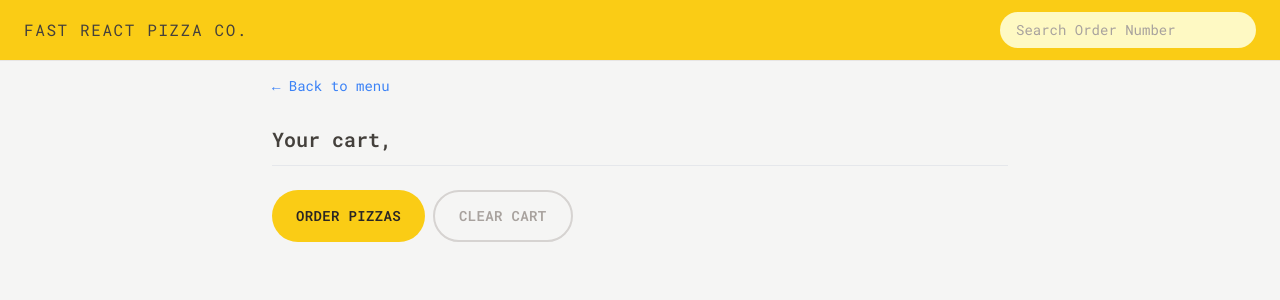
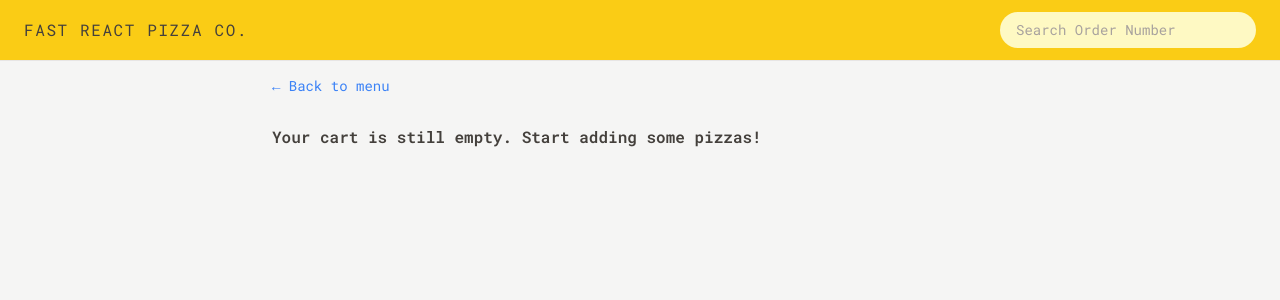
Before and after one commit to SimAndrew/fast-react-pizza, a React (Vite) app: page /cart in a window 1280 px wide. Shown: the top 300 px of the page. Built offline with nearby package versions, Linux system fonts and the light colour scheme.

Commit message:
feat: in (Cart) add (clearCart) functionality, when cart empty display (EmptyCart)

```diff
--- a/src/features/cart/Cart.jsx
+++ b/src/features/cart/Cart.jsx
@@ -1,12 +1,16 @@
 import LinkButton from '../../ui/LinkButton.jsx';
 import Button from '../../ui/Button.jsx';
 import CartItem from './CartItem.jsx';
-import { useSelector } from 'react-redux';
-import { getCart } from './cartSlice.js';
+import { useDispatch, useSelector } from 'react-redux';
+import { clearCart, getCart } from './cartSlice.js';
+import EmptyCart from './EmptyCart.jsx';
 
 function Cart() {
 	const username = useSelector((state) => state.user.username);
 	const cart = useSelector(getCart);
+	const dispatch = useDispatch();
+
+	if (!cart.length) return <EmptyCart />;
 
 	return (
 		<div className="px-4 py-3">
@@ -25,7 +29,9 @@
 					Order pizzas
 				</Button>
 
-				<Button type="secondary">Clear cart</Button>
+				<Button onClick={() => dispatch(clearCart())} type="secondary">
+					Clear cart
+				</Button>
 			</div>
 		</div>
 	);
--- /dev/null
+++ b/src/features/cart/EmptyCart.jsx
@@ -0,0 +1,15 @@
+import LinkButton from '../../ui/LinkButton.jsx';
+
+function EmptyCart() {
+	return (
+		<div className="px-4 py-3">
+			<LinkButton to="/menu">&larr; Back to menu</LinkButton>
+
+			<p className="mt-7 font-semibold">
+				Your cart is still empty. Start adding some pizzas!
+			</p>
+		</div>
+	);
+}
+
+export default EmptyCart;
```
